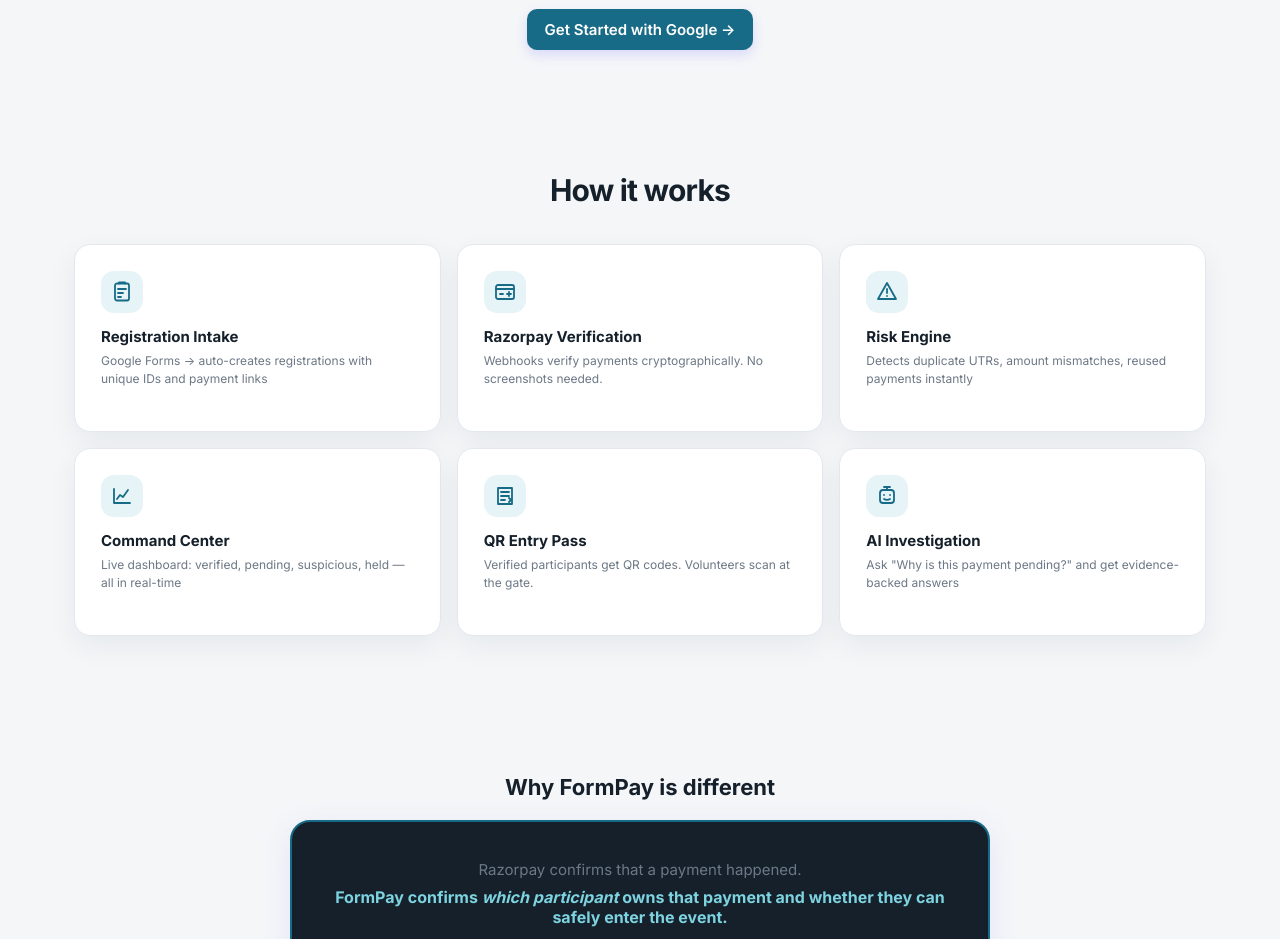
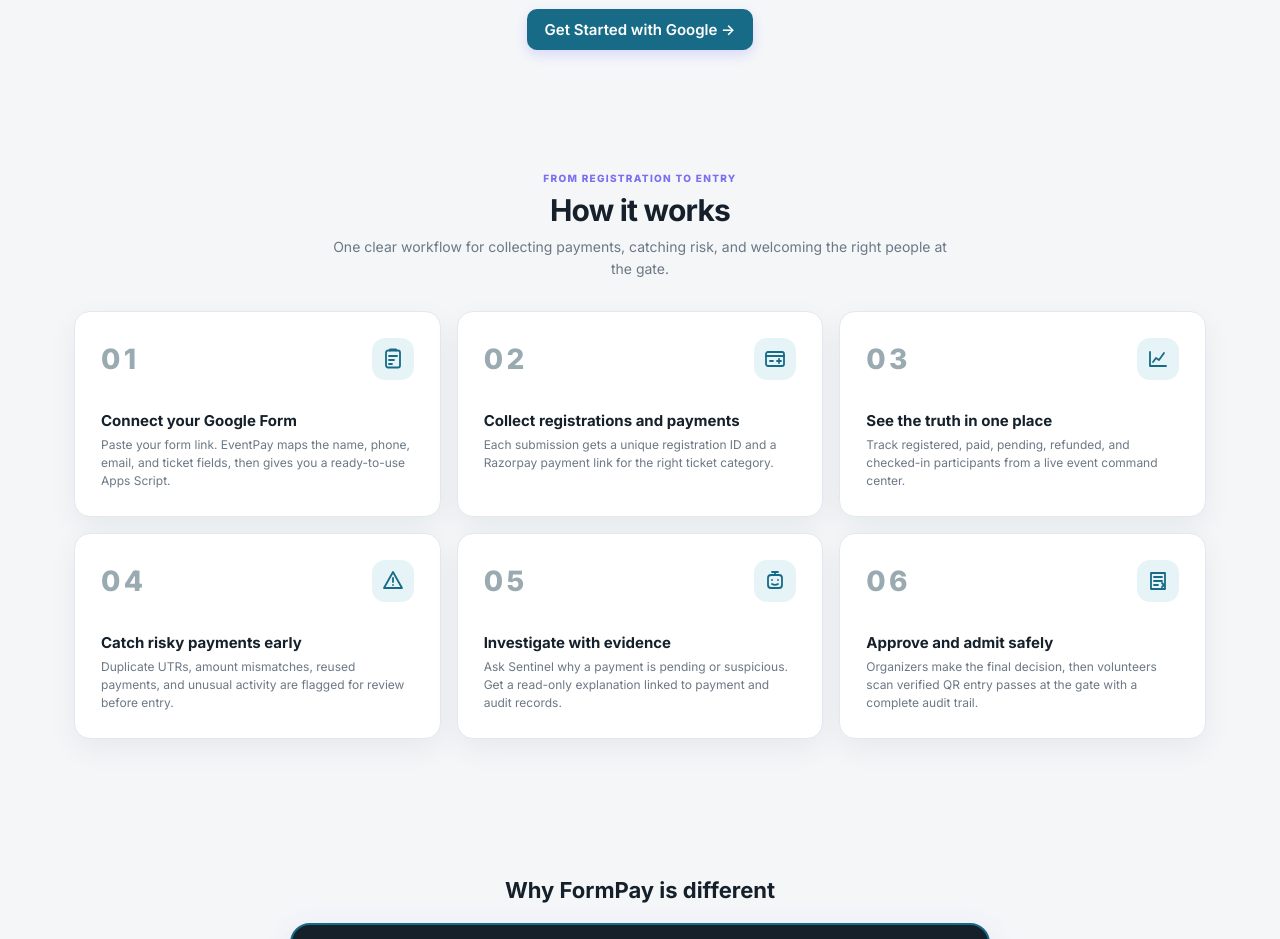
Before and after one commit to Majenayu/RAZOOOO, a React (Vite) app in the folder client/: page / in a window 1280 px wide. Shown: the part 460-1399 px from the top of the page. Built offline with nearby package versions, Linux system fonts and the light colour scheme.

Commit message:
Update global styles and application entry point configuration
Replit-Commit-Author: Agent

```diff
--- a/client/src/index.css
+++ b/client/src/index.css
@@ -395,9 +395,14 @@ body{background:var(--bg);color:var(--text)}
 .hero p{max-width:640px;margin:0 auto 30px;font-size:17px}
 .features{padding:36px 0 88px}
 .features h2{font-size:30px;letter-spacing:-.8px}
+.section-intro{text-align:center;max-width:620px;margin:0 auto 30px}
+.section-intro h2{margin-bottom:8px}
+.section-intro p{color:var(--text2);font-size:14px;line-height:1.6}
 .f-grid{gap:16px}
 .f-card{padding:24px;border-radius:16px;box-shadow:var(--shadow)}
 .f-card:hover{border-color:#a8d7df;box-shadow:0 14px 34px rgba(23,107,135,.12)}
+.feature-top{display:flex;align-items:flex-start;justify-content:space-between;margin-bottom:17px}
+.feature-step{font-size:11px;font-weight:800;letter-spacing:.12em;color:#9aaab1;padding-top:4px}
 .f-card .feature-icon{background:#e6f4f7;color:#176b87;border-radius:13px}
 .differentiator{padding-bottom:76px}
 .diff-box{border-radius:20px!important;background:#15202b!important;box-shadow:0 18px 44px rgba(21,32,43,.16)}
--- a/client/src/main.jsx
+++ b/client/src/main.jsx
@@ -74,13 +74,13 @@ function Landing({ onSignIn }) {
   return <div className="landing">
     <header className="l-header"><div className="l-brand"><span className="brand-mark"><SentinelIcon size={17} /></span> EventPay Sentinel</div><div className="l-nav"><button className="btn-primary" onClick={onSignIn}>Sign in with Google</button></div></header>
     <section className="hero"><h1>Real-time payment truth for mass events</h1><p>Connect registrations, Razorpay payments, fraud detection, and participant entry in one trusted command center. Never trust a screenshot again.</p><button className="btn-primary btn-lg" onClick={onSignIn}>Get Started with Google →</button></section>
-    <section className="features"><h2>How it works</h2><div className="f-grid">
-       <div className="f-card"><span className="feature-icon"><SentinelIcon type="intake" /></span><h3>Registration Intake</h3><p>Google Forms → auto-creates registrations with unique IDs and payment links</p></div>
-       <div className="f-card"><span className="feature-icon"><SentinelIcon type="payment" /></span><h3>Razorpay Verification</h3><p>Webhooks verify payments cryptographically. No screenshots needed.</p></div>
-       <div className="f-card"><span className="feature-icon"><SentinelIcon type="risk" /></span><h3>Risk Engine</h3><p>Detects duplicate UTRs, amount mismatches, reused payments instantly</p></div>
-       <div className="f-card"><span className="feature-icon"><SentinelIcon type="command" /></span><h3>Command Center</h3><p>Live dashboard: verified, pending, suspicious, held — all in real-time</p></div>
-       <div className="f-card"><span className="feature-icon"><SentinelIcon type="entry" /></span><h3>QR Entry Pass</h3><p>Verified participants get QR codes. Volunteers scan at the gate.</p></div>
-       <div className="f-card"><span className="feature-icon"><SentinelIcon type="ai" /></span><h3>AI Investigation</h3><p>Ask "Why is this payment pending?" and get evidence-backed answers</p></div>
+    <section className="features"><div className="section-intro"><span className="eyebrow">FROM REGISTRATION TO ENTRY</span><h2>How it works</h2><p>One clear workflow for collecting payments, catching risk, and welcoming the right people at the gate.</p></div><div className="f-grid">
+       <div className="f-card"><div className="feature-top"><span className="feature-step">01</span><span className="feature-icon"><SentinelIcon type="intake" /></span></div><h3>Connect your Google Form</h3><p>Paste your form link. EventPay maps the name, phone, email, and ticket fields, then gives you a ready-to-use Apps Script.</p></div>
+       <div className="f-card"><div className="feature-top"><span className="feature-step">02</span><span className="feature-icon"><SentinelIcon type="payment" /></span></div><h3>Collect registrations and payments</h3><p>Each submission gets a unique registration ID and a Razorpay payment link for the right ticket category.</p></div>
+       <div className="f-card"><div className="feature-top"><span className="feature-step">03</span><span className="feature-icon"><SentinelIcon type="command" /></span></div><h3>See the truth in one place</h3><p>Track registered, paid, pending, refunded, and checked-in participants from a live event command center.</p></div>
+       <div className="f-card"><div className="feature-top"><span className="feature-step">04</span><span className="feature-icon"><SentinelIcon type="risk" /></span></div><h3>Catch risky payments early</h3><p>Duplicate UTRs, amount mismatches, reused payments, and unusual activity are flagged for review before entry.</p></div>
+       <div className="f-card"><div className="feature-top"><span className="feature-step">05</span><span className="feature-icon"><SentinelIcon type="ai" /></span></div><h3>Investigate with evidence</h3><p>Ask Sentinel why a payment is pending or suspicious. Get a read-only explanation linked to payment and audit records.</p></div>
+       <div className="f-card"><div className="feature-top"><span className="feature-step">06</span><span className="feature-icon"><SentinelIcon type="entry" /></span></div><h3>Approve and admit safely</h3><p>Organizers make the final decision, then volunteers scan verified QR entry passes at the gate with a complete audit trail.</p></div>
     </div></section>
     <section className="differentiator"><h2>Why FormPay is different</h2><div className="diff-box"><p className="diff-main">Razorpay confirms that a payment happened.</p><p className="diff-main accent">FormPay confirms <em>which participant</em> owns that payment and whether they can safely enter the event.</p><div className="diff-flow"><span>Google Form</span><span>→</span><span>Auto Payment Link</span><span>→</span><span>Cryptographic Verification</span><span>→</span><span>Fraud Detection</span><span>→</span><span>Safe Entry</span></div></div></section>
     <footer className="l-footer"><p>Built for India's high-volume events · Razorpay-powered · Real-time verification</p></footer>
```
